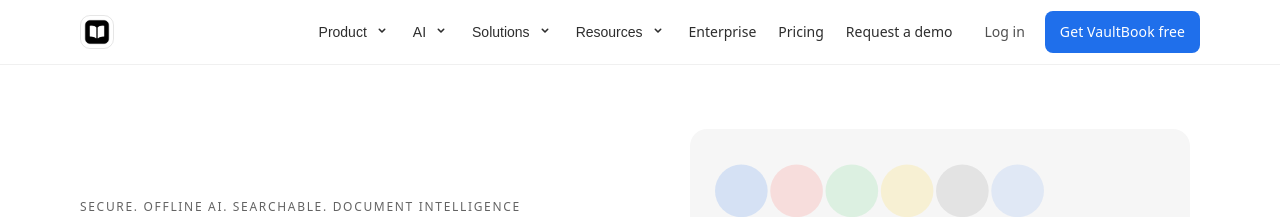
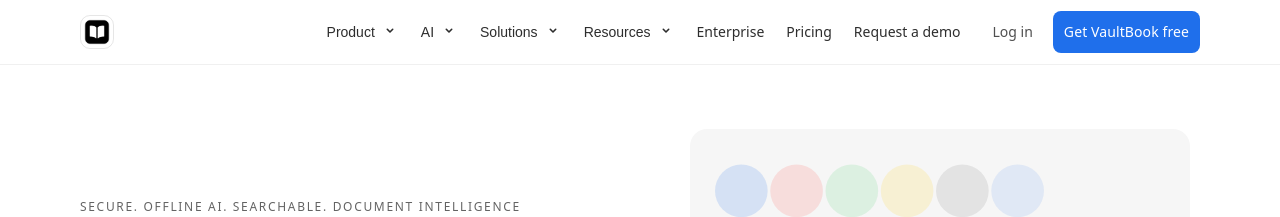
Before and after one commit to k2xn258k2x-cmyk/k2xn258k2x-cmyk.github.io, a Jekyll site: the page built from index.html, in a window 1280 px wide. Shown: the top 217 px of the page. Built offline with Jekyll 4.4.1, drawn with Linux system fonts in a browser that asks for light colours.

Commit message:
Update style.css

```diff
--- a/assets/css/style.css
+++ b/assets/css/style.css
@@ -180,7 +180,7 @@ a.nav-link.plain{ cursor:pointer; }
 .site-header .nav-cta .btn.btn-primary{
   border-radius: 8px;
   box-shadow: none !important;
-  padding: 4px 14px !important;
+  padding: 6px 10px !important;
   min-height: 20px;
   font-size: 14px !important;
 }
```
